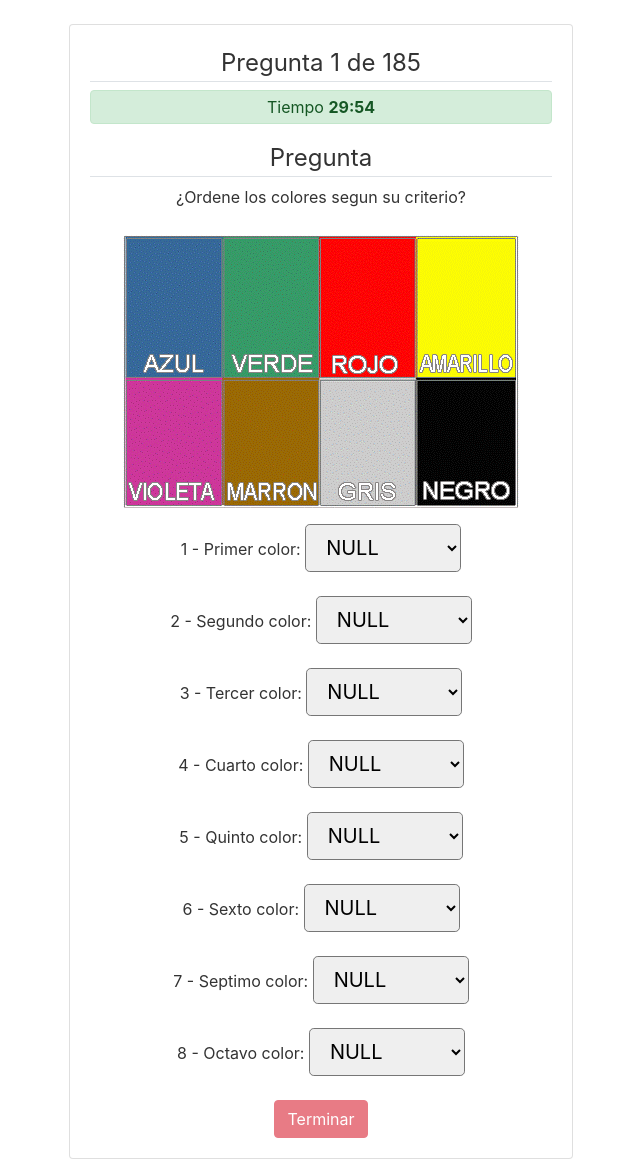
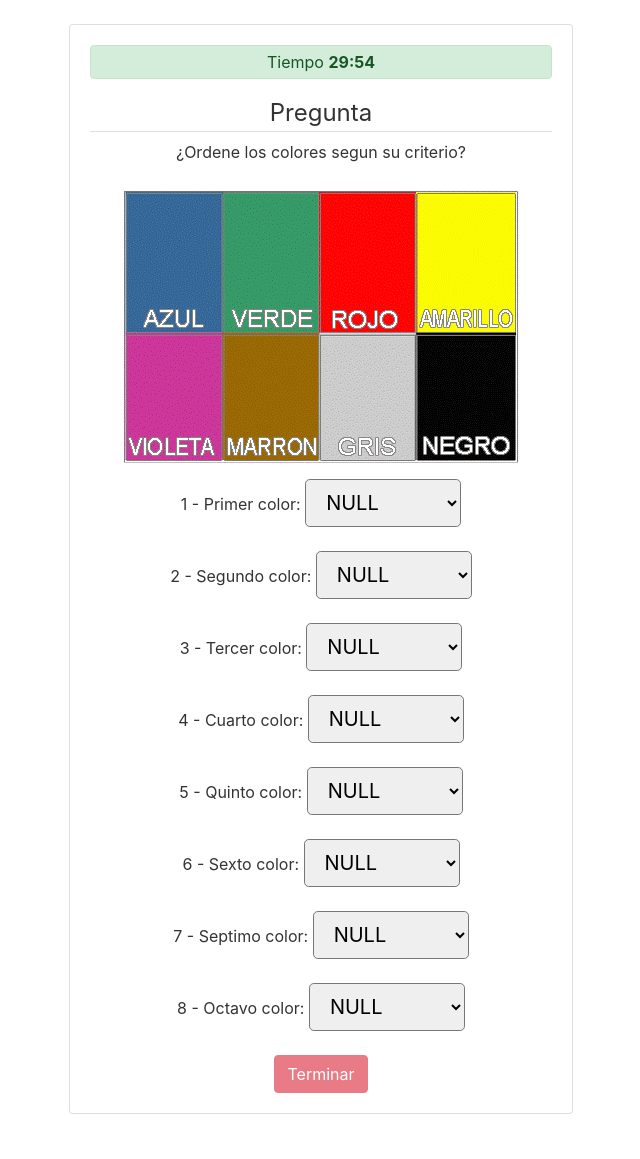
Before and after one commit to ReynaldoIsaacGuevaraRamos/sepenipsmerv2, a PHP site: page /views/evaluaciones/proyectiva.php in a window 1280 px wide. Shown: the part 56-1215 px from the top of the page, without its empty margins (319-959 px from the left). After the commit the page ends 1170 px from the top, so only its background shows below. Run offline with PHP 8.4, Linux system fonts and the light colour scheme; some libraries are stand-ins or nearby versions.

Commit message:
Extra changes

```diff
--- a/views/evaluaciones/proyectiva.php
+++ b/views/evaluaciones/proyectiva.php
@@ -39,9 +39,6 @@
                     <form id="PruevaProyectiva">
                       <div class="form-group">
                           <div class="quiz">
-                              <div class="quiz-user">
-                                  <legend id="leyendaIndice" class="border-bottom bm-4">Pregunta 1 de 185</legend>
-                              </div>
                               <div id="quiz-timer" class="quiz-timer">
                                   <div class="alert alert-success m-0 p-1">
                                       Tiempo
```
